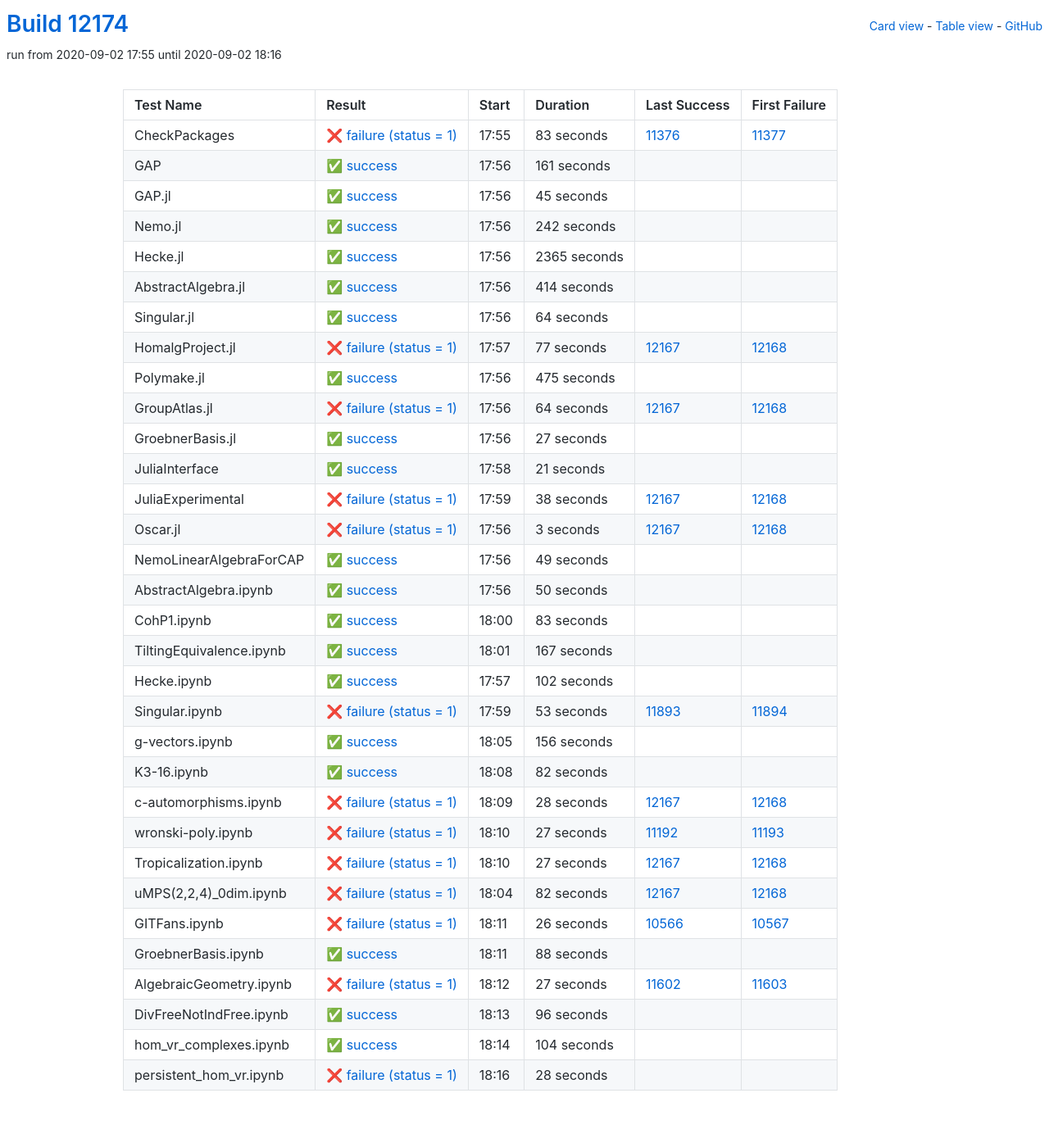
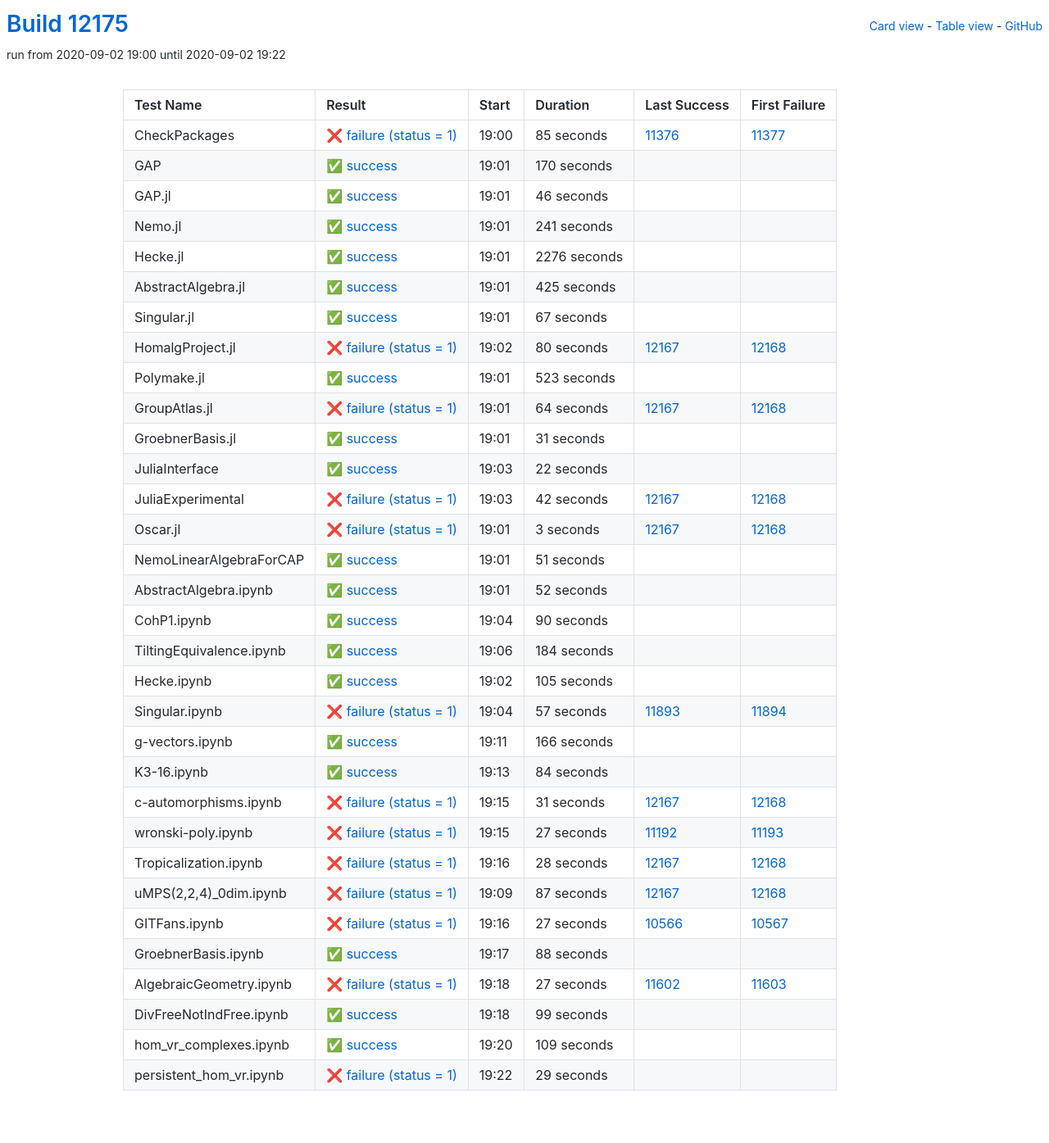
Before and after one commit to oscar-system/oscar-ci-status, a Jekyll site: the page built from table.html, in a window 1280 px wide. Shown: the whole page at 82% size. Built offline with Jekyll 4.4.1, drawn with Linux system fonts in a browser that asks for light colours.

Commit message:
Build #12175

```diff
--- a/_data/ci.yml
+++ b/_data/ci.yml
@@ -1,6 +1,6 @@
 ---
-build: 12174
-build_url: https://oscarci.mathematik.uni-kl.de/job/oscar/12174/
+build: 12175
+build_url: https://oscarci.mathematik.uni-kl.de/job/oscar/12175/
 job: oscar
 organization: oscar-system
 repo: oscar-ci-status
@@ -8,116 +8,116 @@
 tests:
 - name: CheckPackages
   id: checkpackages
-  log: https://oscarci.mathematik.uni-kl.de/job/oscar/12174/artifact/logs/build-12174/CheckPackages.log
-  start: 2020-09-02 17:55
+  log: https://oscarci.mathematik.uni-kl.de/job/oscar/12175/artifact/logs/build-12175/CheckPackages.log
+  start: 2020-09-02 19:00
   success: false
   exitcode: 1
   status: failure
-  duration: 83
+  duration: 85
   last_success: 11376
   last_success_url: https://oscarci.mathematik.uni-kl.de/job/oscar/11376/
   first_failure: 11377
   first_failure_url: https://oscarci.mathematik.uni-kl.de/job/oscar/11377/
 - name: GAP
   id: gap
-  log: https://oscarci.mathematik.uni-kl.de/job/oscar/12174/artifact/logs/build-12174/GAP.log
-  start: 2020-09-02 17:56
+  log: https://oscarci.mathematik.uni-kl.de/job/oscar/12175/artifact/logs/build-12175/GAP.log
+  start: 2020-09-02 19:01
   success: true
   exitcode: 0
   status: success
-  duration: 161
+  duration: 170
   last_success: false
   last_success_url:
   first_failure: false
   first_failure_url:
 - name: GAP.jl
   id: gap-jl
-  log: https://oscarci.mathematik.uni-kl.de/job/oscar/12174/artifact/logs/build-12174/GAP.jl.log
-  start: 2020-09-02 17:56
+  log: https://oscarci.mathematik.uni-kl.de/job/oscar/12175/artifact/logs/build-12175/GAP.jl.log
+  start: 2020-09-02 19:01
   success: true
   exitcode: 0
   status: success
-  duration: 45
+  duration: 46
   last_success: false
   last_success_url:
   first_failure: false
   first_failure_url:
 - name: Nemo.jl
   id: nemo-jl
-  log: https://oscarci.mathematik.uni-kl.de/job/oscar/12174/artifact/logs/build-12174/Nemo.jl.log
-  start: 2020-09-02 17:56
+  log: https://oscarci.mathematik.uni-kl.de/job/oscar/12175/artifact/logs/build-12175/Nemo.jl.log
+  start: 2020-09-02 19:01
   success: true
   exitcode: 0
   status: success
-  duration: 242
+  duration: 241
   last_success: false
   last_success_url:
   first_failure: false
   first_failure_url:
 - name: Hecke.jl
   id: hecke-jl
-  log: https://oscarci.mathematik.uni-kl.de/job/oscar/12174/artifact/logs/build-12174/Hecke.jl.log
-  start: 2020-09-02 17:56
+  log: https://oscarci.mathematik.uni-kl.de/job/oscar/12175/artifact/logs/build-12175/Hecke.jl.log
+  start: 2020-09-02 19:01
   success: true
   exitcode: 0
   status: success
-  duration: 2365
+  duration: 2276
   last_success: false
   last_success_url:
   first_failure: false
   first_failure_url:
 - name: AbstractAlgebra.jl
   id: abstractalgebra-jl
-  log: https://oscarci.mathematik.uni-kl.de/job/oscar/12174/artifact/logs/build-12174/AbstractAlgebra.jl.log
-  start: 2020-09-02 17:56
+  log: https://oscarci.mathematik.uni-kl.de/job/oscar/12175/artifact/logs/build-12175/AbstractAlgebra.jl.log
+  start: 2020-09-02 19:01
   success: true
   exitcode: 0
   status: success
-  duration: 414
+  duration: 425
   last_success: false
   last_success_url:
   first_failure: false
   first_failure_url:
 - name: Singular.jl
   id: singular-jl
-  log: https://oscarci.mathematik.uni-kl.de/job/oscar/12174/artifact/logs/build-12174/Singular.jl.log
-  start: 2020-09-02 17:56
+  log: https://oscarci.mathematik.uni-kl.de/job/oscar/12175/artifact/logs/build-12175/Singular.jl.log
+  start: 2020-09-02 19:01
   success: true
   exitcode: 0
   status: success
-  duration: 64
+  duration: 67
   last_success: false
   last_success_url:
   first_failure: false
   first_failure_url:
 - name: HomalgProject.jl
   id: homalgproject-jl
-  log: https://oscarci.mathematik.uni-kl.de/job/oscar/12174/artifact/logs/build-12174/HomalgProject.jl.log
-  start: 2020-09-02 17:57
+  log: https://oscarci.mathematik.uni-kl.de/job/oscar/12175/artifact/logs/build-12175/HomalgProject.jl.log
+  start: 2020-09-02 19:02
   success: false
   exitcode: 1
   status: failure
-  duration: 77
+  duration: 80
   last_success: 12167
   last_success_url: https://oscarci.mathematik.uni-kl.de/job/oscar/12167/
   first_failure: 12168
   first_failure_url: https://oscarci.mathematik.uni-kl.de/job/oscar/12168/
 - name: Polymake.jl
   id: polymake-jl
-  log: https://oscarci.mathematik.uni-kl.de/job/oscar/12174/artifact/logs/build-12174/Polymake.jl.log
-  start: 2020-09-02 17:56
+  log: https://oscarci.mathematik.uni-kl.de/job/oscar/12175/artifact/logs/build-12175/Polymake.jl.log
+  start: 2020-09-02 19:01
   success: true
   exitcode: 0
   status: success
-  duration: 475
+  duration: 523
   last_success: false
   last_success_url:
   first_failure: false
   first_failure_url:
 - name: GroupAtlas.jl
   id: groupatlas-jl
-  log: https://oscarci.mathematik.uni-kl.de/job/oscar/12174/artifact/logs/build-12174/GroupAtlas.jl.log
-  start: 2020-09-02 17:56
+  log: https://oscarci.mathematik.uni-kl.de/job/oscar/12175/artifact/logs/build-12175/GroupAtlas.jl.log
+  start: 2020-09-02 19:01
   success: false
   exitcode: 1
   status: failure
@@ -128,44 +128,44 @@
   first_failure_url: https://oscarci.mathematik.uni-kl.de/job/oscar/12168/
 - name: GroebnerBasis.jl
   id: groebnerbasis-jl
-  log: https://oscarci.mathematik.uni-kl.de/job/oscar/12174/artifact/logs/build-12174/GroebnerBasis.jl.log
-  start: 2020-09-02 17:56
+  log: https://oscarci.mathematik.uni-kl.de/job/oscar/12175/artifact/logs/build-12175/GroebnerBasis.jl.log
+  start: 2020-09-02 19:01
   success: true
   exitcode: 0
   status: success
-  duration: 27
+  duration: 31
   last_success: false
   last_success_url:
   first_failure: false
   first_failure_url:
 - name: JuliaInterface
   id: juliainterface
-  log: https://oscarci.mathematik.uni-kl.de/job/oscar/12174/artifact/logs/build-12174/JuliaInterface.log
-  start: 2020-09-02 17:58
+  log: https://oscarci.mathematik.uni-kl.de/job/oscar/12175/artifact/logs/build-12175/JuliaInterface.log
+  start: 2020-09-02 19:03
   success: true
   exitcode: 0
   status: success
-  duration: 21
+  duration: 22
   last_success: false
   last_success_url:
   first_failure: false
   first_failure_url:
 - name: JuliaExperimental
   id: juliaexperimental
-  log: https://oscarci.mathematik.uni-kl.de/job/oscar/12174/artifact/logs/build-12174/JuliaExperimental.log
-  start: 2020-09-02 17:59
+  log: https://oscarci.mathematik.uni-kl.de/job/oscar/12175/artifact/logs/build-12175/JuliaExperimental.log
+  start: 2020-09-02 19:03
   success: false
   exitcode: 1
   status: failure
-  duration: 38
+  duration: 42
   last_success: 12167
   last_success_url: https://oscarci.mathematik.uni-kl.de/job/oscar/12167/
   first_failure: 12168
   first_failure_url: https://oscarci.mathematik.uni-kl.de/job/oscar/12168/
 - name: Oscar.jl
   id: oscar-jl
-  log: https://oscarci.mathematik.uni-kl.de/job/oscar/12174/artifact/logs/build-12174/Oscar.jl.log
-  start: 2020-09-02 17:56
+  log: https://oscarci.mathematik.uni-kl.de/job/oscar/12175/artifact/logs/build-12175/Oscar.jl.log
+  start: 2020-09-02 19:01
   success: false
   exitcode: 1
   status: failure
@@ -176,116 +176,116 @@
   first_failure_url: https://oscarci.mathematik.uni-kl.de/job/oscar/12168/
 - name: NemoLinearAlgebraForCAP
   id: nemolinearalgebraforcap
-  log: https://oscarci.mathematik.uni-kl.de/job/oscar/12174/artifact/logs/build-12174/NemoLinearAlgebraForCAP.log
-  start: 2020-09-02 17:56
+  log: https://oscarci.mathematik.uni-kl.de/job/oscar/12175/artifact/logs/build-12175/NemoLinearAlgebraForCAP.log
+  start: 2020-09-02 19:01
   success: true
   exitcode: 0
   status: success
-  duration: 49
+  duration: 51
   last_success: false
   last_success_url:
   first_failure: false
   first_failure_url:
 - name: AbstractAlgebra.ipynb
   id: abstractalgebra-ipynb
-  log: https://oscarci.mathematik.uni-kl.de/job/oscar/12174/artifact/logs/build-12174/AbstractAlgebra.ipynb.log
-  start: 2020-09-02 17:56
+  log: https://oscarci.mathematik.uni-kl.de/job/oscar/12175/artifact/logs/build-12175/AbstractAlgebra.ipynb.log
+  start: 2020-09-02 19:01
   success: true
   exitcode: 0
   status: success
-  duration: 50
+  duration: 52
   last_success: false
   last_success_url:
   first_failure: false
   first_failure_url:
 - name: CohP1.ipynb
   id: cohp1-ipynb
-  log: https://oscarci.mathematik.uni-kl.de/job/oscar/12174/artifact/logs/build-12174/CohP1.ipynb.log
-  start: 2020-09-02 18:00
+  log: https://oscarci.mathematik.uni-kl.de/job/oscar/12175/artifact/logs/build-12175/CohP1.ipynb.log
+  start: 2020-09-02 19:04
   success: true
   exitcode: 0
   status: success
-  duration: 83
+  duration: 90
   last_success: false
   last_success_url:
   first_failure: false
   first_failure_url:
 - name: TiltingEquivalence.ipynb
   id: tiltingequivalence-ipynb
-  log: https://oscarci.mathematik.uni-kl.de/job/oscar/12174/artifact/logs/build-12174/TiltingEquivalence.ipynb.log
-  start: 2020-09-02 18:01
+  log: https://oscarci.mathematik.uni-kl.de/job/oscar/12175/artifact/logs/build-12175/TiltingEquivalence.ipynb.log
+  start: 2020-09-02 19:06
   success: true
   exitcode: 0
   status: success
-  duration: 167
+  duration: 184
   last_success: false
   last_success_url:
   first_failure: false
   first_failure_url:
 - name: Hecke.ipynb
   id: hecke-ipynb
-  log: https://oscarci.mathematik.uni-kl.de/job/oscar/12174/artifact/logs/build-12174/Hecke.ipynb.log
-  start: 2020-09-02 17:57
+  log: https://oscarci.mathematik.uni-kl.de/job/oscar/12175/artifact/logs/build-12175/Hecke.ipynb.log
+  start: 2020-09-02 19:02
   success: true
   exitcode: 0
   status: success
-  duration: 102
+  duration: 105
   last_success: false
   last_success_url:
   first_failure: false
   first_failure_url:
 - name: Singular.ipynb
   id: singular-ipynb
-  log: https://oscarci.mathematik.uni-kl.de/job/oscar/12174/artifact/logs/build-12174/Singular.ipynb.log
-  start: 2020-09-02 17:59
+  log: https://oscarci.mathematik.uni-kl.de/job/oscar/12175/artifact/logs/build-12175/Singular.ipynb.log
+  start: 2020-09-02 19:04
   success: false
   exitcode: 1
   status: failure
-  duration: 53
+  duration: 57
   last_success: 11893
   last_success_url: https://oscarci.mathematik.uni-kl.de/job/oscar/11893/
   first_failure: 11894
   first_failure_url: https://oscarci.mathematik.uni-kl.de/job/oscar/11894/
 - name: g-vectors.ipynb
   id: g-vectors-ipynb
-  log: https://oscarci.mathematik.uni-kl.de/job/oscar/12174/artifact/logs/build-12174/g-vectors.ipynb.log
-  start: 2020-09-02 18:05
+  log: https://oscarci.mathematik.uni-kl.de/job/oscar/12175/artifact/logs/build-12175/g-vectors.ipynb.log
+  start: 2020-09-02 19:11
   success: true
   exitcode: 0
   status: success
-  duration: 156
+  duration: 166
   last_success: false
   last_success_url:
   first_failure: false
   first_failure_url:
 - name: K3-16.ipynb
   id: k3-16-ipynb
-  log: https://oscarci.mathematik.uni-kl.de/job/oscar/12174/artifact/logs/build-12174/K3-16.ipynb.log
-  start: 2020-09-02 18:08
+  log: https://oscarci.mathematik.uni-kl.de/job/oscar/12175/artifact/logs/build-12175/K3-16.ipynb.log
+  start: 2020-09-02 19:13
   success: true
   exitcode: 0
   status: success
-  duration: 82
+  duration: 84
   last_success: false
   last_success_url:
   first_failure: false
   first_failure_url:
 - name: c-automorphisms.ipynb
   id: c-automorphisms-ipynb
-  log: https://oscarci.mathematik.uni-kl.de/job/oscar/12174/artifact/logs/build-12174/c-automorphisms.ipynb.log
-  start: 2020-09-02 18:09
+  log: https://oscarci.mathematik.uni-kl.de/job/oscar/12175/artifact/logs/build-12175/c-automorphisms.ipynb.log
+  start: 2020-09-02 19:15
   success: false
   exitcode: 1
   status: failure
-  duration: 28
+  duration: 31
   last_success: 12167
   last_success_url: https://oscarci.mathematik.uni-kl.de/job/oscar/12167/
   first_failure: 12168
   first_failure_url: https://oscarci.mathematik.uni-kl.de/job/oscar/12168/
 - name: wronski-poly.ipynb
   id: wronski-poly-ipynb
-  log: https://oscarci.mathematik.uni-kl.de/job/oscar/12174/artifact/logs/build-12174/wronski-poly.ipynb.log
-  start: 2020-09-02 18:10
+  log: https://oscarci.mathematik.uni-kl.de/job/oscar/12175/artifact/logs/build-12175/wronski-poly.ipynb.log
+  start: 2020-09-02 19:15
   success: false
   exitcode: 1
   status: failure
@@ -296,44 +296,44 @@
   first_failure_url: https://oscarci.mathematik.uni-kl.de/job/oscar/11193/
 - name: Tropicalization.ipynb
   id: tropicalization-ipynb
-  log: https://oscarci.mathematik.uni-kl.de/job/oscar/12174/artifact/logs/build-12174/Tropicalization.ipynb.log
-  start: 2020-09-02 18:10
+  log: https://oscarci.mathematik.uni-kl.de/job/oscar/12175/artifact/logs/build-12175/Tropicalization.ipynb.log
+  start: 2020-09-02 19:16
   success: false
   exitcode: 1
   status: failure
-  duration: 27
+  duration: 28
   last_success: 12167
   last_success_url: https://oscarci.mathematik.uni-kl.de/job/oscar/12167/
   first_failure: 12168
   first_failure_url: https://oscarci.mathematik.uni-kl.de/job/oscar/12168/
 - name: uMPS(2,2,4)_0dim.ipynb
   id: umps-2-2-4-0dim-ipynb
-  log: https://oscarci.mathematik.uni-kl.de/job/oscar/12174/artifact/logs/build-12174/uMPS-2-2-4-_0dim.ipynb.log
-  start: 2020-09-02 18:04
+  log: https://oscarci.mathematik.uni-kl.de/job/oscar/12175/artifact/logs/build-12175/uMPS-2-2-4-_0dim.ipynb.log
+  start: 2020-09-02 19:09
   success: false
   exitcode: 1
   status: failure
-  duration: 82
+  duration: 87
   last_success: 12167
   last_success_url: https://oscarci.mathematik.uni-kl.de/job/oscar/12167/
   first_failure: 12168
   first_failure_url: https://oscarci.mathematik.uni-kl.de/job/oscar/12168/
 - name: GITFans.ipynb
   id: gitfans-ipynb
-  log: https://oscarci.mathematik.uni-kl.de/job/oscar/12174/artifact/logs/build-12174/GITFans.ipynb.log
-  start: 2020-09-02 18:11
+  log: https://oscarci.mathematik.uni-kl.de/job/oscar/12175/artifact/logs/build-12175/GITFans.ipynb.log
+  start: 2020-09-02 19:16
   success: false
   exitcode: 1
   status: failure
-  duration: 26
+  duration: 27
   last_success: 10566
   last_success_url: https://oscarci.mathematik.uni-kl.de/job/oscar/10566/
   first_failure: 10567
   first_failure_url: https://oscarci.mathematik.uni-kl.de/job/oscar/10567/
 - name: GroebnerBasis.ipynb
   id: groebnerbasis-ipynb
-  log: https://oscarci.mathematik.uni-kl.de/job/oscar/12174/artifact/logs/build-12174/GroebnerBasis.ipynb.log
-  start: 2020-09-02 18:11
+  log: https://oscarci.mathematik.uni-kl.de/job/oscar/12175/artifact/logs/build-12175/GroebnerBasis.ipynb.log
+  start: 2020-09-02 19:17
   success: true
   exitcode: 0
   status: success
@@ -344,8 +344,8 @@
   first_failure_url:
 - name: AlgebraicGeometry.ipynb
   id: algebraicgeometry-ipynb
-  log: https://oscarci.mathematik.uni-kl.de/job/oscar/12174/artifact/logs/build-12174/AlgebraicGeometry.ipynb.log
-  start: 2020-09-02 18:12
+  log: https://oscarci.mathematik.uni-kl.de/job/oscar/12175/artifact/logs/build-12175/AlgebraicGeometry.ipynb.log
+  start: 2020-09-02 19:18
   success: false
   exitcode: 1
   status: failure
@@ -356,36 +356,36 @@
   first_failure_url: https://oscarci.mathematik.uni-kl.de/job/oscar/11603/
 - name: DivFreeNotIndFree.ipynb
   id: divfreenotindfree-ipynb
-  log: https://oscarci.mathematik.uni-kl.de/job/oscar/12174/artifact/logs/build-12174/DivFreeNotIndFree.ipynb.log
-  start: 2020-09-02 18:13
+  log: https://oscarci.mathematik.uni-kl.de/job/oscar/12175/artifact/logs/build-12175/DivFreeNotIndFree.ipynb.log
+  start: 2020-09-02 19:18
   success: true
   exitcode: 0
   status: success
-  duration: 96
+  duration: 99
   last_success: false
   last_success_url:
   first_failure: false
   first_failure_url:
 - name: hom_vr_complexes.ipynb
   id: hom-vr-complexes-ipynb
-  log: https://oscarci.mathematik.uni-kl.de/job/oscar/12174/artifact/logs/build-12174/hom_vr_complexes.ipynb.log
-  start: 2020-09-02 18:14
+  log: https://oscarci.mathematik.uni-kl.de/job/oscar/12175/artifact/logs/build-12175/hom_vr_complexes.ipynb.log
+  start: 2020-09-02 19:20
   success: true
   exitcode: 0
   status: success
-  duration: 104
+  duration: 109
   last_success: false
   last_success_url:
   first_failure: false
   first_failure_url:
 - name: persistent_hom_vr.ipynb
   id: persistent-hom-vr-ipynb
-  log: https://oscarci.mathematik.uni-kl.de/job/oscar/12174/artifact/logs/build-12174/persistent_hom_vr.ipynb.log
-  start: 2020-09-02 18:16
+  log: https://oscarci.mathematik.uni-kl.de/job/oscar/12175/artifact/logs/build-12175/persistent_hom_vr.ipynb.log
+  start: 2020-09-02 19:22
   success: false
   exitcode: 1
   status: failure
-  duration: 28
+  duration: 29
   last_success: false
   last_success_url:
   first_failure: false
```
Also changed, not shown: README.md.
